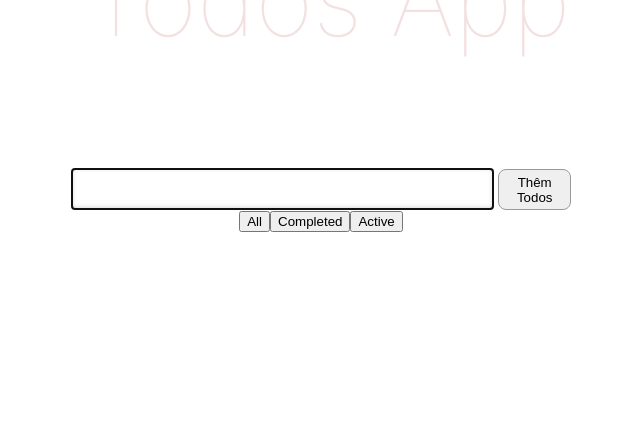
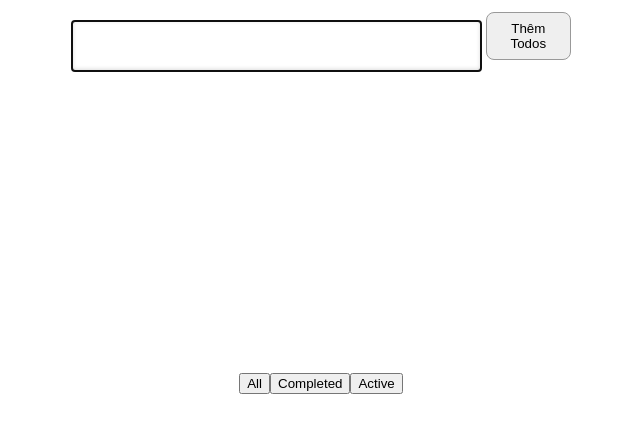
Before and after one commit to tominhthuan/todolistfunction, a React (Create React App) app: page / in a window 1280 px wide. Shown: the top 432 px of the page, without its empty margins (319-959 px from the left). Built offline with nearby package versions, Linux system fonts and the light colour scheme.

Commit message:
phan trang scroll

```diff
--- a/src/App.css
+++ b/src/App.css
@@ -39,7 +39,7 @@
     transform: rotate(360deg);
   }
 } */
-.App{
+/* .App{
   width: 500px;
 margin:0px auto;
 text-align: center;
@@ -104,4 +104,85 @@ h1{
 padding: 10px ;
 border-radius: 2px;
 border: 1px solid #bebebe;
+} */
+/* App.css */
+.App {
+  width: 500px;
+  margin: 0 auto;
+  text-align: center;
+  position: relative;
 }
+
+
+.Todolists {
+  height: 300px; /* Độ cao của container, có thể điều chỉnh tùy ý */
+  overflow-y: auto; /* Thêm thanh cuộn dọc khi nội dung vượt quá chiều cao */
+}
+
+.header {
+  display: flex;
+  align-items: center;
+  justify-content: center;
+  position: relative;
+}
+
+.header h1 {
+  position: absolute;
+  top: -68px;
+  width: 100%;
+  font-size: 40px; /* Thay đổi kích thước phù hợp */
+  font-weight: 100;
+  text-align: center;
+  color: rgba(175, 47, 47, 0.15);
+}
+
+.header input {
+  width: 100%;
+  font-size: 24px;
+  color: inherit;
+  padding: 8px 12px; /* Cải thiện padding */
+  border: 1px solid #999;
+  box-shadow: inset 0 -1px 5px 0 rgba(0, 0, 0, 0.2);
+  box-sizing: border-box;
+  -webkit-font-smoothing: antialiased;
+  margin-top: 20px; /* Giảm khoảng cách */
+  line-height: 1.4em;
+}
+
+.header button {
+  padding: 8px 12px; /* Cải thiện padding */
+  border: 1px solid #999;
+  margin-left: 4px;
+  border-radius: 8px;
+}
+
+.todo {
+  border: 1px solid #bebebe;
+  font-size: 16px;
+  font-weight: 300;
+  display: flex;
+  justify-content: space-between; /* Đưa các phần tử về giữa ngang */
+  align-items: center;
+  padding: 8px 16px; /* Cải thiện padding */
+  margin: 8px 0; /* Điều chỉnh khoảng cách giữa các item */
+}
+
+.todo.completed > h1 {
+  text-decoration: line-through;
+}
+
+h1 {
+  margin: 7px;
+}
+
+.ButtonClick {
+  border-radius: 14px;
+  border: 1px solid #bebebe;
+}
+
+.delete,
+.edit {
+  padding: 8px 16px; /* Cải thiện padding */
+  border-radius: 2px;
+  border: 1px solid #bebebe;
+}
--- a/src/App.js
+++ b/src/App.js
@@ -1,4 +1,3 @@
-
 import React from 'react';
 import './App.css';
 import { Provider } from 'react-redux';
@@ -14,7 +13,10 @@ function App() {
       <DispatchProvider dispatch={store.dispatch}>
         <div className='App'>
           <Header />
-          <TodoList />
+          <div className='App-container'>
+            <TodoList />
+          </div>
+
           <Footer />
         </div>
       </DispatchProvider>
--- a/src/Component/TodoList.js
+++ b/src/Component/TodoList.js
@@ -1,5 +1,4 @@
-
-import React, { useMemo, useState, useEffect } from 'react';
+import React, { useRef, useEffect } from 'react';
 import { useSelector } from 'react-redux';
 import Todos from './Todos';
 
@@ -7,28 +6,29 @@ function TodoList() {
     const todos = useSelector((state) => state.todos);
     const filter = useSelector((state) => state.filter);
 
-    const [itemsToShow, setItemsToShow] = useState(5);
     const itemsPerScroll = 5;
+    const containerRef = useRef(null);
+
+    useEffect(() => {
+        const container = containerRef.current;
+        container.addEventListener('scroll', handleScroll);
+        return () => {
+            container.removeEventListener('scroll', handleScroll);
+        };
+    }, []);
 
     const handleScroll = () => {
-        const scrollY = window.scrollY;
-        const windowHeight = window.innerHeight;
-        const bodyHeight = document.body.scrollHeight;
-        const bottom = scrollY + windowHeight >= bodyHeight;
+        const container = containerRef.current;
+        const scrollY = container.scrollTop;
+        const containerHeight = container.clientHeight;
+        const contentHeight = container.scrollHeight;
+        const bottom = scrollY + containerHeight >= contentHeight;
         if (bottom) {
             setItemsToShow((prevItems) => prevItems + itemsPerScroll);
         }
     };
 
-    useEffect(() => {
-        window.addEventListener('scroll', handleScroll);
-        return () => {
-            window.removeEventListener('scroll', handleScroll);
-        };
-    }, []);
-
-    const filteredTodos = useMemo(() => {
-        return todos.filter((todo) => {
+    const filteredTodos = todos.filter((todo) => {
         if (filter === 'completed') {
             return todo.isCompleted;
         } else if (filter === 'active') {
@@ -37,12 +37,12 @@ function TodoList() {
             return true;
         }
     });
-    }, [todos, filter]);
 
+    const [itemsToShow, setItemsToShow] = React.useState(itemsPerScroll);
     const currentTodos = filteredTodos.slice(0, itemsToShow);
 
     return (
-        <div>
+        <div ref={containerRef} className='Todolists'>
             {currentTodos.map((item, index) => (
                 <Todos key={item.id} item={item} index={index} />
             ))}
```
Lines whose indentation alone changed are shown as unchanged.
